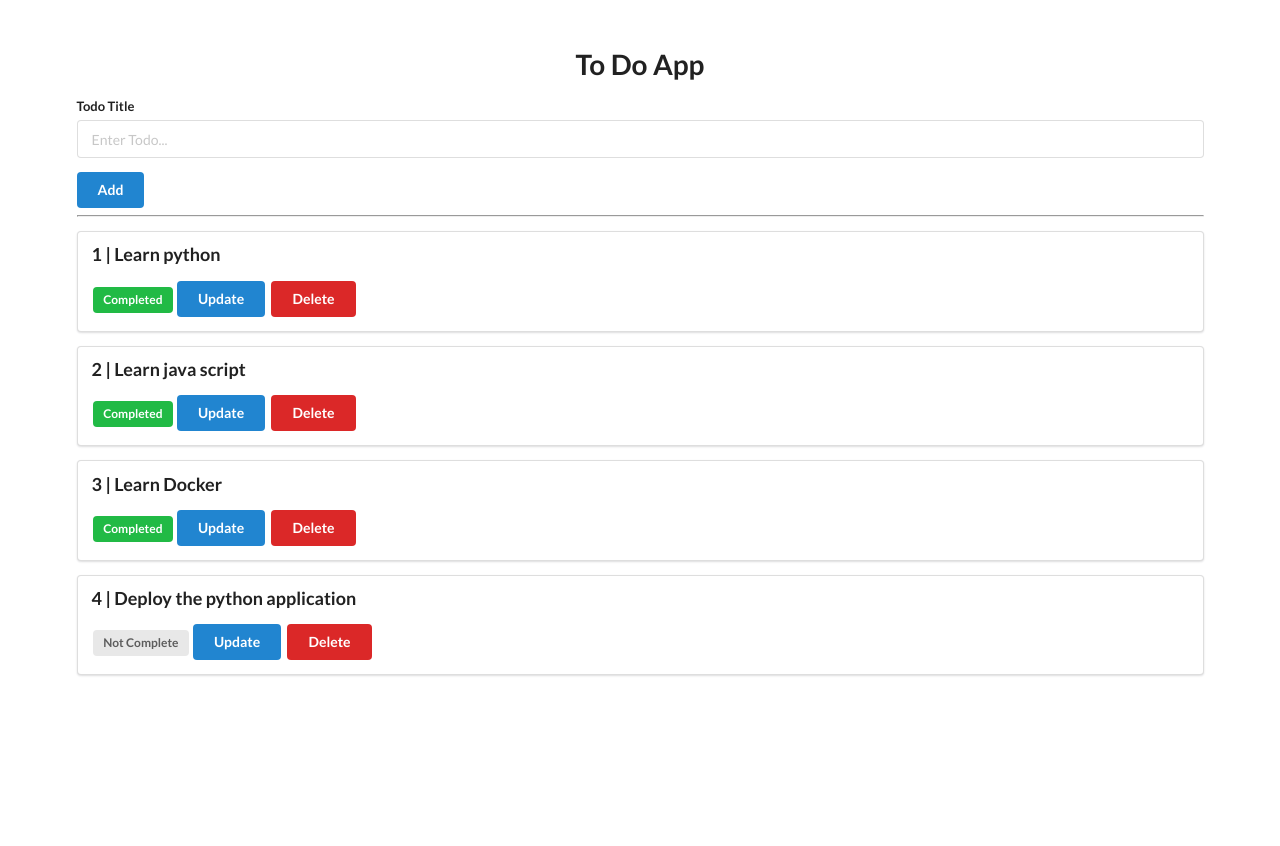
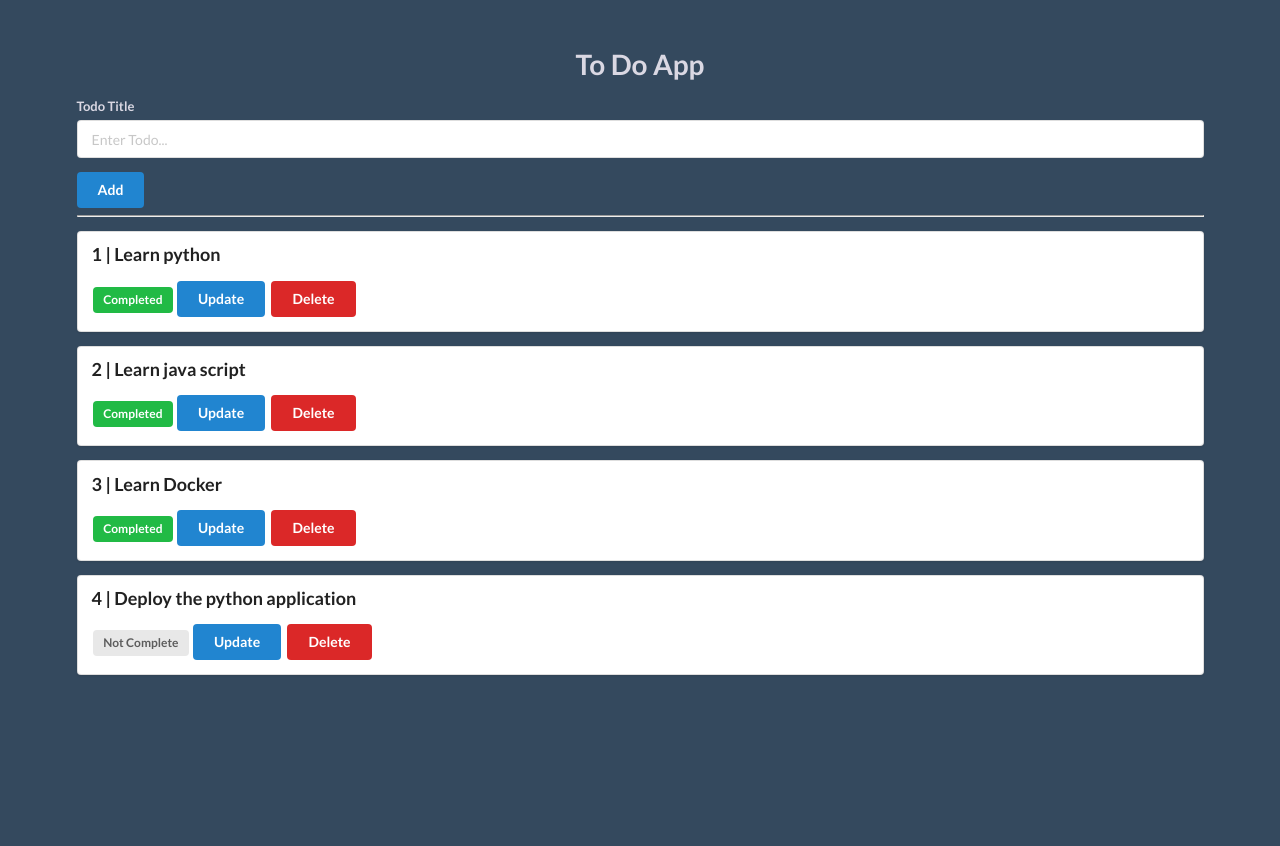
Before and after one commit to venkykatta/todo-flask, a Flask app: page / in a window 1280 px wide. Run offline with Flask 2, Linux system fonts and the light colour scheme; data comes from the database, SQL or seed files in the repository.

Commit message:
Adding background color to the application

```diff
--- a/templates/base.html
+++ b/templates/base.html
@@ -10,29 +10,25 @@
     <script src="https://cdn.jsdelivr.net/npm/semantic-ui@2.4.2/dist/semantic.min.js"></script>
 </head>
 
-<body>
+<body style="background-color:#34495E">
     <div style="margin-top: 50px" class="ui container">
-        <h1 class="ui center aligned header">To Do App</h1>
+        <h1 class="ui center aligned header" style="color:#DAD8E3">To Do App</h1>
 
         <form class="ui form" action="/add" method='POST'>
             <div class="field">
-                <label>Todo Title</label>
+                <label style="color: #DAD8E3;">Todo Title</label>
                 <input type="text" name="title" placeholder="Enter Todo..."><br>
             </div>
             <button class="ui blue button" type="submit">Add</button>
         </form>
 
-        <hr>
-
-        {% for todo in todo_list %}
+        <hr> {% for todo in todo_list %}
         <div class="ui segment">
             <p class="ui big header">{{todo.id }} | {{ todo.title }}</p>
 
             {% if todo.complete == False %}
-            <span class="ui gray label">Not Complete</span>
-            {% else %}
-            <span class="ui green label">Completed</span>
-            {% endif %}
+            <span class="ui gray label">Not Complete</span> {% else %}
+            <span class="ui green label">Completed</span> {% endif %}
 
             <a class="ui blue button" href="/update/{{ todo.id }}">Update</a>
             <a class="ui red button" href="/delete/{{ todo.id }}">Delete</a>
```
